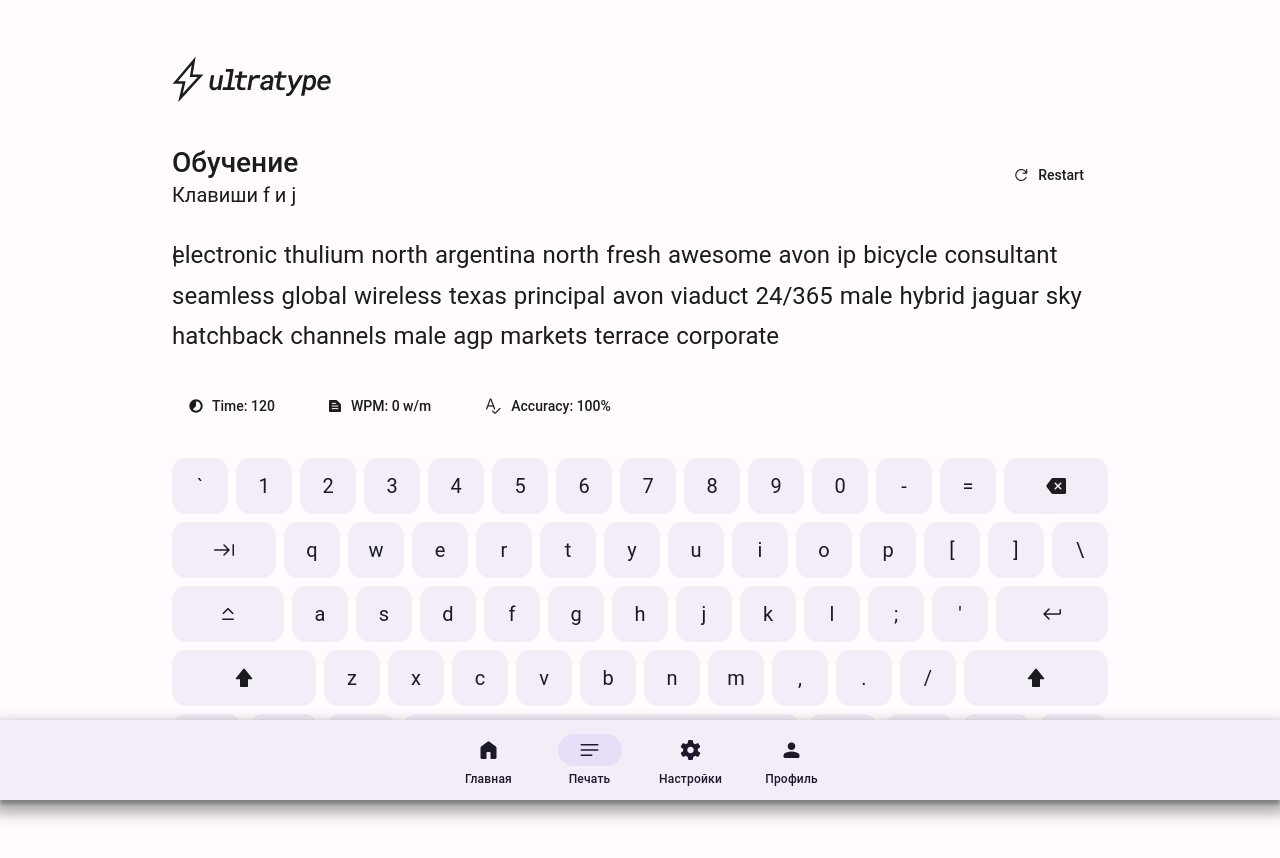
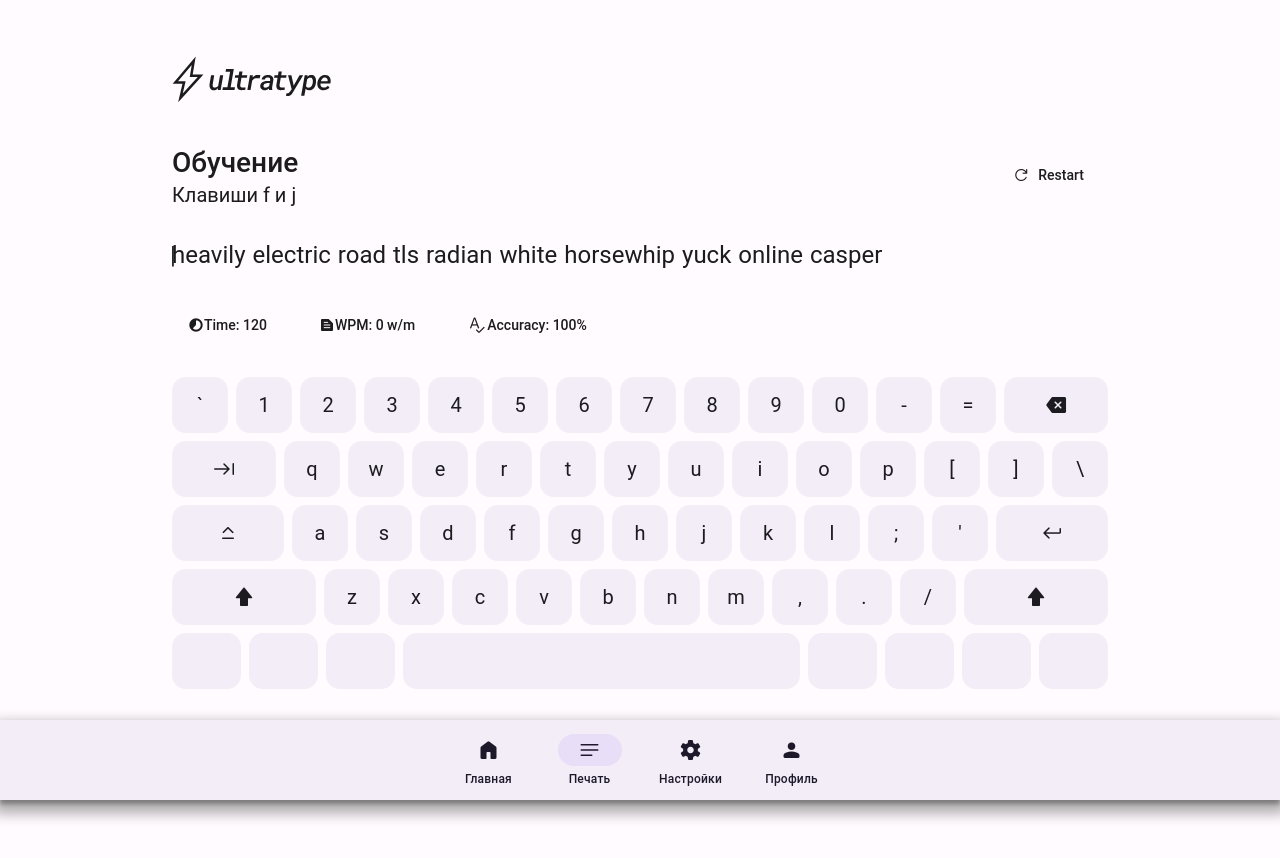
Before and after one commit to PoSayDone/ultratype_react, a React (Vite) app: page /typing in a window 1280 px wide. Shown: the top 858 px of the page. After the commit the page ends 809 px from the top, so only its background shows below. Built offline with nearby package versions, Linux system fonts and the light colour scheme.

Commit message:
Пофикшена каретка

```diff
--- a/src/App.scss
+++ b/src/App.scss
@@ -328,7 +328,8 @@ nav {
             width: fit-content;
         }
 
-        .whitespace{
+        .whitespace {
+            display: block;
             min-width: 10px;
         }
 
@@ -353,25 +354,24 @@ nav {
             display: inline-block;
             position: absolute;
             border-radius: 3px;
-            //margin-top: 4px;
-            //margin-left: 2px;
-            //width: 4px;
+            margin-left: -2px;
             height: 24px;
-            font-size: $heading_medium  ;
+            transition: 0.05s;
+            transform-origin: top left;
+            animation: caretFlashSmooth 1s infinite;
+            font-size: $heading_medium;
             color: var(--on_background);
-            //background: var(--on_background);
         }
     }
 
     .typing__metrics {
-            display: flex;
-            align-items: center;
-            gap: 12px;
+        display: flex;
+        align-items: center;
+        gap: 12px;
 
         div {
             display: flex;
             align-items: center;
-            gap: 8px;
             background: var(--accent);
             color: var(--on_accent);
             font-size: $text_mini;
@@ -386,6 +386,7 @@ nav {
             }
 
         }
+
         .accuracy {
             span {
                 font-size: 20px;
@@ -393,3 +394,15 @@ nav {
         }
     }
 }
+
+@keyframes caretFlashSmooth {
+
+    0%,
+    100% {
+        opacity: 0.5;
+    }
+
+    50% {
+        opacity: 1;
+    }
+}
--- a/src/App.tsx
+++ b/src/App.tsx
@@ -24,7 +24,7 @@ function App() {
                             <Route path='/' element={<Main />} />
                             <Route path='/settings' element={<Settings language={language} setLanguage={setLanguage} font={font} setFont={setFont} />} />
                             <Route path='/typing/' element={<Typing title='Обучение' subtitle='Клавиши f и j' />} />
-                        <Route path='/results' element={<Results errors={0} accuracyPercentage={0} wpm={0} total={0}/>} />
+                            <Route path='/results' element={<Results errors={0} accuracyPercentage={0} wpm={0} total={0} />} />
                         </Routes>
                     </main>
                     <Navbar language={language} />
--- a/src/components/Input/Input.tsx
+++ b/src/components/Input/Input.tsx
@@ -1,4 +1,4 @@
-import {createContext, useContext, useState} from "react";
+import { createContext, useContext, useRef, useState } from "react";
 import Heading from "../Heading/Heading"
 import classNames from "classnames";
 import Caret from "../Caret";
@@ -9,6 +9,7 @@ type InputProps = {
     userText: string;
     // Текст задания
     text: string;
+    cursorPosition: number;
 
 }
 
@@ -42,12 +43,12 @@ const Character = (props: CharacterProps) => {
     )
 }
 // Компонент input
-const Input = ({userText, text}: InputProps) => {
+const Input = ({ userText, text, cursorPosition }: InputProps) => {
     const typed = userText // введенные символы
     const words = text // слова задания
-	const typedWords: string[] = userText.split(' ')
-	const wordsArray = text.split(' ')
-	const currentIndex = userText.split(" ").join("").length - 1
+    const typedWords: string[] = userText.split(/(?<=\s)/)
+    const wordsArray = text.split(/(?<=\s)/)
+    const currentIndex = userText.length - 1
 
     let previousWordsLength = 0 // Переменная для преобразование индексов двумерного массива в одномерный
 
@@ -66,8 +67,9 @@ const Input = ({userText, text}: InputProps) => {
                                 return (
                                     <>
                                         {
-											currentLetterIndex === 0 && currentWordIndex === 0 && currentIndex === -1 || currentIndex === previousWordsLength -1  && currentLetterIndex === 0
-												? <Caret/>
+                                            // Если текущее положение равно индексу последнего введенного символа
+                                            (currentLetterIndex + previousWordsLength == cursorPosition)
+                                                ? <Caret /> // то возвращаем указатель
                                                 : ''// Иначе возвращаем пустоту
                                         }
                                         <Character // Возвращаем символ
@@ -80,8 +82,8 @@ const Input = ({userText, text}: InputProps) => {
                                         />
                                         {
                                             // Если текущее положение равно индексу последнего введенного символа
-											(previousWordsLength + currentLetterIndex) === userText.split(" ").join("").length - 1 && !(currentLetterIndex === wordsArray[currentWordIndex].length -1)
-												? <Caret/> // то возвращаем указатель
+                                            (cursorPosition === words.length && currentLetterIndex + previousWordsLength == cursorPosition - 1)
+                                                ? <Caret /> // то возвращаем указатель
                                                 : ''// Иначе возвращаем пустоту
                                         }
                                     </>
@@ -94,17 +96,6 @@ const Input = ({userText, text}: InputProps) => {
             }
         </>
     )
-
-	// return (
-	// 	<>
-	// 		{words.split('').map((char, index) => {
-	// 			return (<Character // Возвращаем символ
-	// 				expected={char} // Эталонное значение
-	// 				actual={typed[index]}
-	// 			/>)
-	// 		})}
-	// 	</>
-	// )
 }
 
 export default Input;
--- a/src/hooks/useCountdown.ts
+++ b/src/hooks/useCountdown.ts
@@ -12,7 +12,7 @@ const useCountdown = (time: number) => {
         }
     }, [seconds, timerIsActive]);
 
-    return{
+    return {
         seconds, timerIsActive, setTimerActive
     }
 }
--- a/src/hooks/useEngine.ts
+++ b/src/hooks/useEngine.ts
@@ -6,7 +6,7 @@ import useCountdown from "./useCountdown";
 
 export type State = "start" | "run" | "finish"
 
-const NUMBER_OF_WORDS = 30;
+const NUMBER_OF_WORDS = 10;
 const TIME = 120;
 
 const useEngine = () => {
@@ -17,6 +17,12 @@ const useEngine = () => {
     const { wpm } = useSymbolsTypedMetric(state !== 'finish', totalTyped, TIME - seconds, typed)
 
     const isStarting = state === "start" && cursor > 0;
+
+    useEffect(() => {
+        if (state === "finish") {
+            setTimerActive(false)
+        }
+    }, [state])
 
     useEffect(() => {
         if (isStarting) {
@@ -32,17 +38,17 @@ const useEngine = () => {
     }, [timerIsActive, state]);
 
     useEffect(() => {
-        if (state === "finish") {
-            setTimerActive(false)
-        }
-    }, [state])
+        if (words.length === typed.length)
+            setState("finish")
+    }, [words, typed])
 
     const restart = () => {
         clearTyped()
         resetTotalTyped()
+        setState("start")
     }
 
-    return { state, words, typed, wpm, seconds , restart , cursor}
+    return { state, words, typed, wpm, seconds, restart, cursor }
 }
 
 export default useEngine;
--- a/src/hooks/useInput.ts
+++ b/src/hooks/useInput.ts
@@ -31,7 +31,9 @@ const useInput = (enabled: boolean, text: string) => {
             switch (key) {
                 case "Backspace":
                     setTyped((prev) => prev.slice(0, -1));
-                    setCursor((cursor) => cursor - 1);
+                    if (cursor > 0) {
+                        setCursor((cursor) => cursor - 1);
+                    }
                     if (totalTyped.current > 0) {
                         totalTyped.current -= 1;
                     }
--- a/src/views/Typing/Typing.tsx
+++ b/src/views/Typing/Typing.tsx
@@ -16,7 +16,7 @@ interface TypingProps {
 }
 
 const Typing: FC<TypingProps> = ({ title, subtitle }) => {
-    const { state, words, typed, wpm, seconds , restart , cursor} = useEngine();
+    const { state, words, typed, wpm, seconds, cursor } = useEngine();
 
     return (
         <>
@@ -30,12 +30,12 @@ const Typing: FC<TypingProps> = ({ title, subtitle }) => {
                     </Heading>
                 </div>
                 <RestartButton
-                    onRestart={restart}
+                    onRestart={() => null}
                 />
             </div>
             <div className="typing__container">
                 <div className="input__section">
-                    <Input text={words} userText={typed} currentPosition={cursor}/>
+                    <Input text={words} userText={typed} cursorPosition={cursor} />
                 </div>
                 <div className="typing__metrics">
                     <CountdownTimer timeLeft={seconds} />
```
Also changed, not shown: src/components/Caret.tsx (+5 -5 lines). Lines whose indentation alone changed are shown as unchanged.
